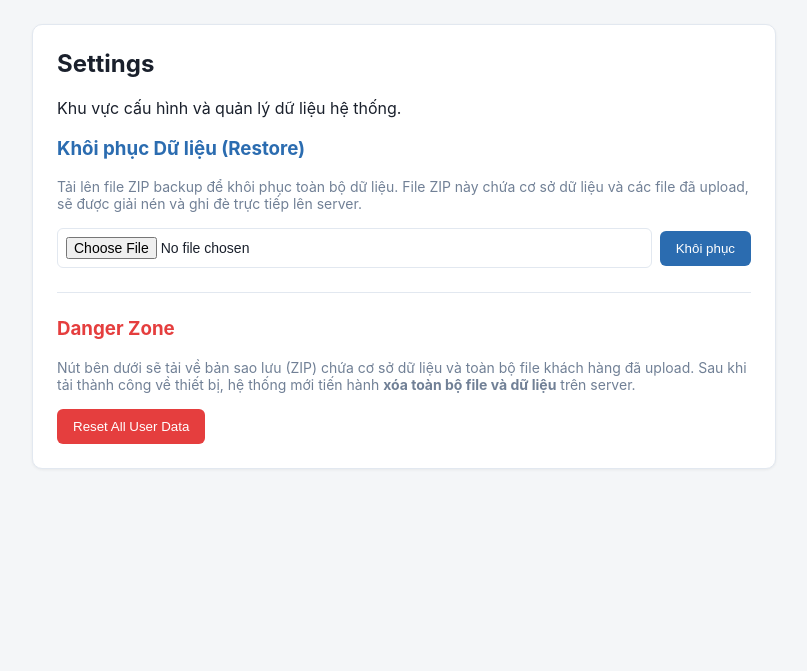
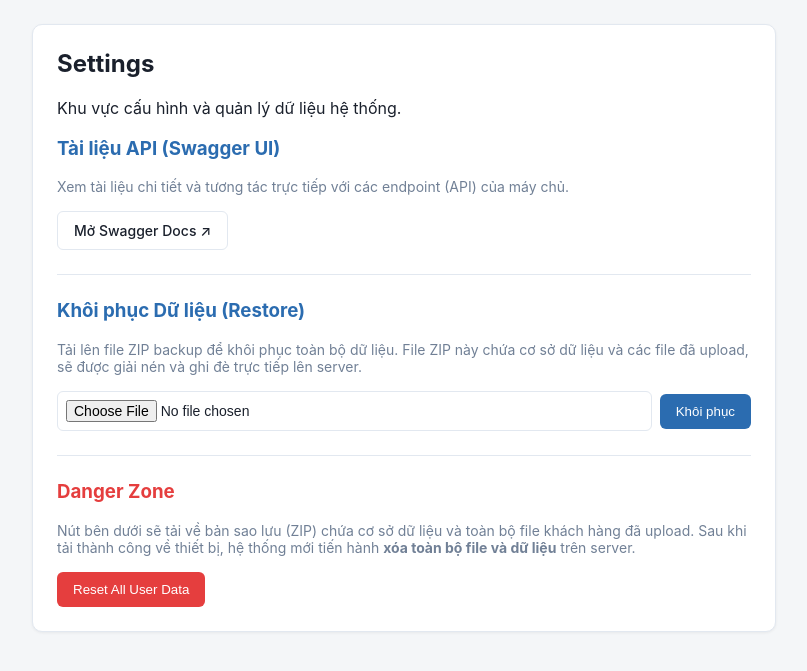
Before and after one commit to codevcn/wrydeco-temp-server, a FastAPI app: page /admin/settings in a window 1280 px wide. Shown: the part 86-757 px from the top of the page, without its empty margins (236-1043 px from the left). Run offline with FastAPI, Linux system fonts and the light colour scheme; some libraries are stand-ins or nearby versions.

```diff
--- a/src/templates/settings.html
+++ b/src/templates/settings.html
@@ -34,6 +34,14 @@
       <div class="card">
         <h2 style="margin-top: 0;">Settings</h2>
         <p>Khu vực cấu hình và quản lý dữ liệu hệ thống.</p>
+
+        <h3 style="color: var(--accent);">Tài liệu API (Swagger UI)</h3>
+        <p style="font-size: 14px; color: var(--muted); margin-bottom: 16px;">
+          Xem tài liệu chi tiết và tương tác trực tiếp với các endpoint (API) của máy chủ.
+        </p>
+        <a href="/docs" target="_blank" style="display: inline-block; padding: 10px 16px; background: #fff; border: 1px solid var(--border); border-radius: 6px; text-decoration: none; color: var(--text); font-weight: 500; font-size: 14px; transition: background 0.2s;" onmouseover="this.style.background='#f7fafc'" onmouseout="this.style.background='#fff'">Mở Swagger Docs ↗</a>
+
+        <hr style="border: 0; border-top: 1px solid var(--border); margin: 24px 0;" />
 
         <h3 style="color: var(--accent);">Khôi phục Dữ liệu (Restore)</h3>
         <p style="font-size: 14px; color: var(--muted); margin-bottom: 16px;">
```
